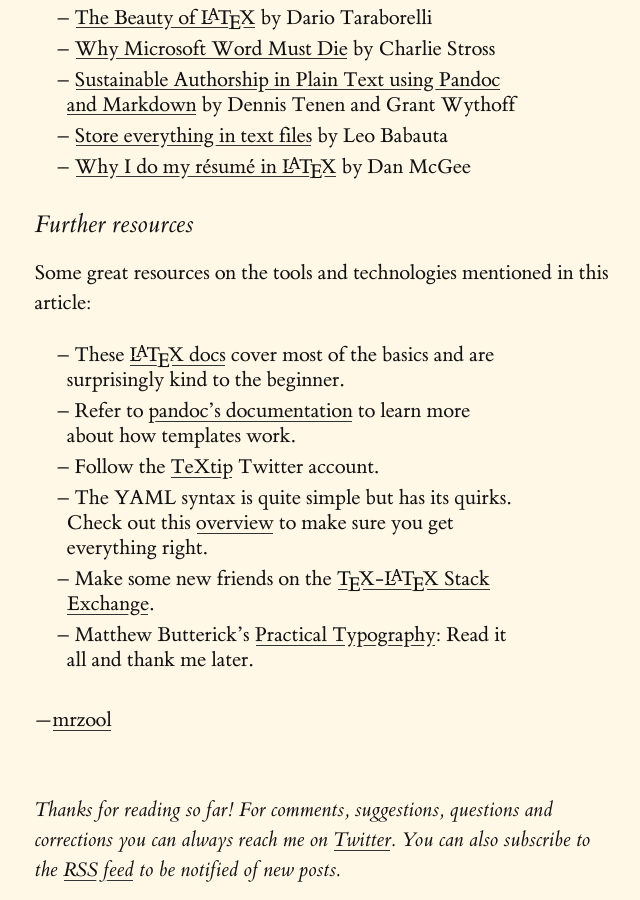
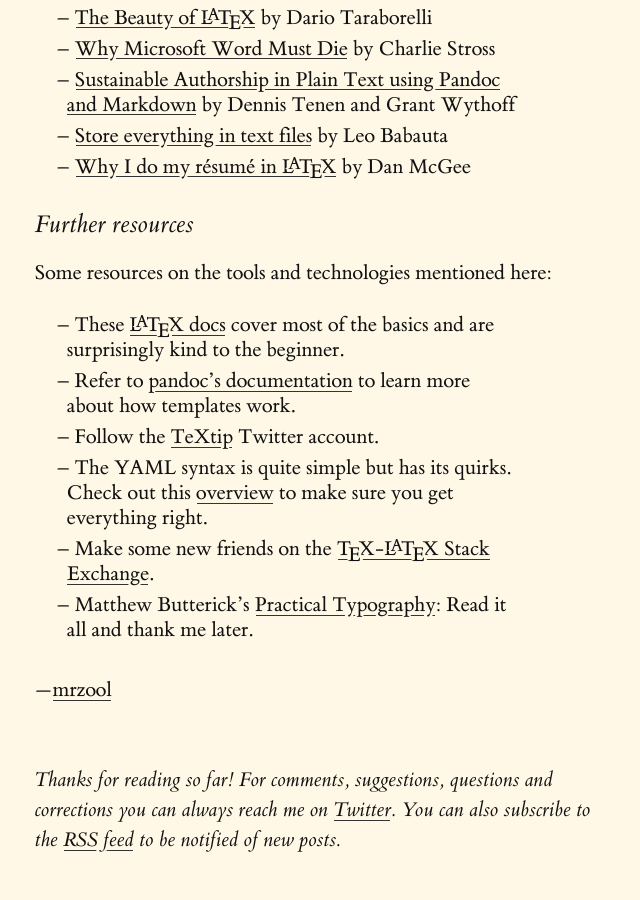
Before and after one commit to mrzool/mrzool.github.io, a Jekyll site: the page built from _posts/2015-11-24-typesetting-automation.md, in a window 1280 px wide and 900 px high, scrolled down 9129 px. Shown: the whole window, without its empty margins (283-923 px from the left). Built offline with Jekyll 4.4.1, drawn with Linux system fonts in a browser that asks for light colours.

Commit message:
Omit needless words

```diff
--- a/_posts/2015-11-24-typesetting-automation.md
+++ b/_posts/2015-11-24-typesetting-automation.md
@@ -229,7 +229,7 @@
 
 ### Further resources
 
-Some great resources on the tools and technologies mentioned in this article:
+Some resources on the tools and technologies mentioned here:
 
 - These [<span class="latex">L<sup>a</sup>T<sub>e</sub>X</span> docs](https://www.sharelatex.com/learn) cover most of the basics and are surprisingly kind to the beginner.
 - Refer to [pandoc's documentation](http://pandoc.org/demo/example9/templates.html) to learn more about how templates work.
```
